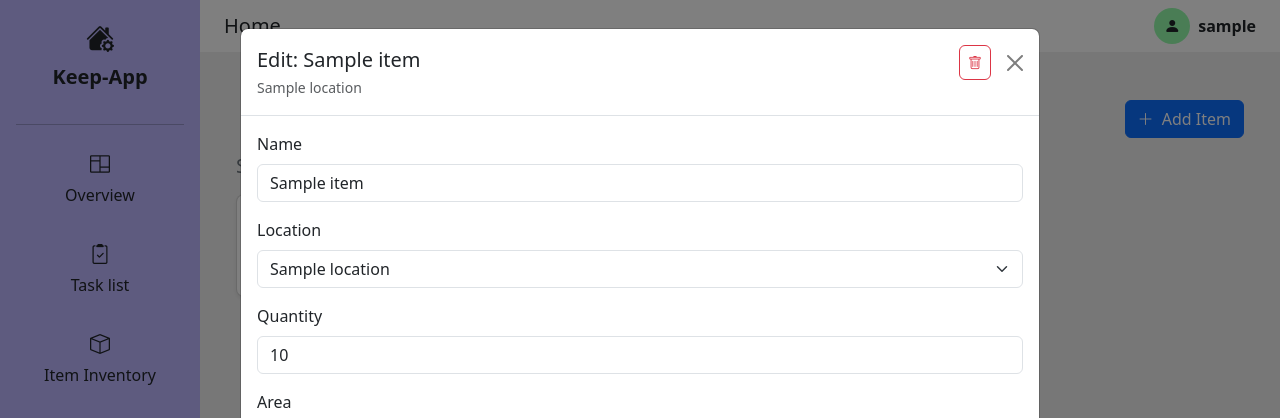
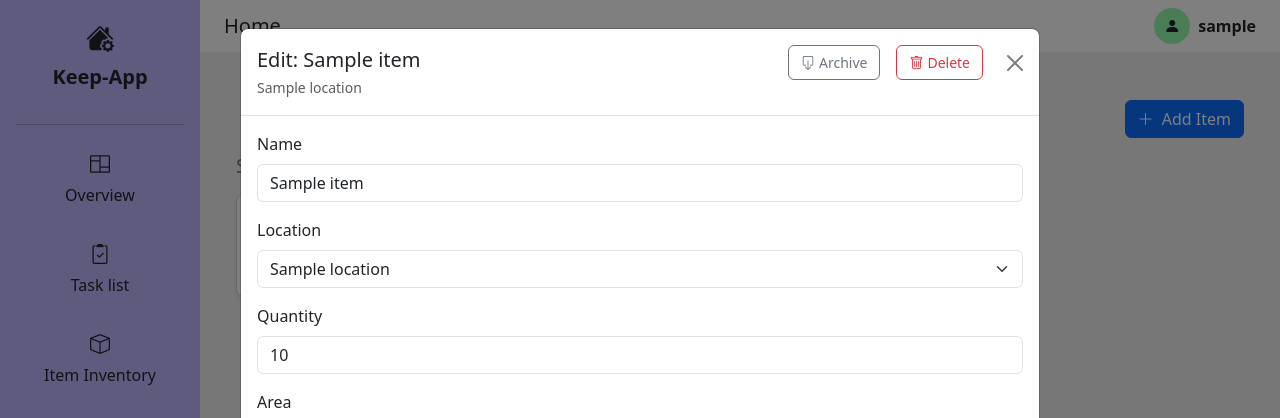
Before and after one commit to orma5/household, a Django app: page /items/ in a window 1280 px wide, after a click that opens the changed part. Shown: the top 418 px of the page. Run offline with Django 5.2, Linux system fonts and the light colour scheme; a user stored in the database is signed in; tables that the repository leaves empty hold one stand-in row (values such as "Sample post").

Commit message:
add archive button to retire items

```diff
--- a/templates/components/_item_detail_modal.html
+++ b/templates/components/_item_detail_modal.html
@@ -1,19 +1,30 @@
 <div class="modal fade" id="itemDetailModal{{ item.id }}" tabindex="-1" aria-labelledby="itemDetailModalLabel{{ item.id }}" aria-hidden="true">
   <div class="modal-dialog modal-lg modal-dialog-centered">
     <div class="modal-content">
-      <form method="POST" action="{% url 'item-update' item.id %}" enctype="multipart/form-data">
-        {% csrf_token %}
+      <!-- Archive and Delete Section -->
       <div class="modal-header d-flex justify-content-between align-items-start border-bottom">
         <div>
           <h5 class="modal-title" id="itemDetailModalLabel{{ item.id }}">Edit: {{ item.name }}</h5>
           <small class="text-muted">{{ item.location.name }}</small>
         </div>
-          <div class="d-flex align-items-center gap-2">
-            <button type="button" class="btn btn-outline-danger" data-bs-toggle="modal" data-bs-target="#confirmDeleteModal{{ item.id }}" title="Delete item" style="padding: 0.375rem 0.5rem; font-size: 0.875rem;"><i class="bi bi-trash"></i></button>
+        <div class="d-flex align-items-center gap-3">
+          <!-- Archive Button Form -->
+          <form method="POST" action="{% url 'item-archive' item.id %}">
+            {% csrf_token %}
+            <button type="submit" class="btn btn-outline-secondary d-flex align-items-center gap-1" style="padding: 0.375rem 0.75rem; font-size: 0.875rem;"><i class="bi bi-box-arrow-down"></i> Archive</button>
+          </form>
+
+          <!-- Delete Button -->
+          <button type="button" class="btn btn-outline-danger d-flex align-items-center gap-1" data-bs-toggle="modal" data-bs-target="#confirmDeleteModal{{ item.id }}" title="Delete item" style="padding: 0.375rem 0.75rem; font-size: 0.875rem;"><i class="bi bi-trash"></i> Delete</button>
+
+          <!-- Close Button -->
           <button type="button" class="btn-close" data-bs-dismiss="modal" aria-label="Close"></button>
         </div>
       </div>
 
+      <!-- Item Update Form -->
+      <form method="POST" action="{% url 'item-update' item.id %}" enctype="multipart/form-data">
+        {% csrf_token %}
         <div class="modal-body">
           {% if form %}
             {% for field in form %}
@@ -39,4 +50,5 @@
   </div>
 </div>
 
+<!-- Confirm Delete Modal -->
 {% include 'components/_item_delete_confirm_modal.html' with item=item %}
--- a/upkeep/urls.py
+++ b/upkeep/urls.py
@@ -7,4 +7,5 @@ urlpatterns = [
     path("items/create/", views.item_create, name="item-create"),
     path("items/<int:pk>/delete/", views.item_delete, name="item-delete"),
     path("items/<int:pk>/update/", views.item_update, name="item-update"),
+    path("items/<int:pk>/archive/", views.item_archive, name="item-archive"),
 ]
--- a/upkeep/views.py
+++ b/upkeep/views.py
@@ -6,6 +6,16 @@ from django.contrib.auth.decorators import login_required
 from django.shortcuts import get_object_or_404, render, redirect
 from django.contrib import messages
 from .forms import ItemForm
+
+
+@login_required
+def item_archive(request, pk):
+    item = get_object_or_404(Item, pk=pk)
+    if request.method == "POST":
+        item.status = Item.ItemStatus.RETIRED
+        item.save()
+        messages.success(request, f"{item.name} has been archived.")
+    return redirect("item-list")
 
 
 @login_required
```
Lines whose indentation alone changed are shown as unchanged.
